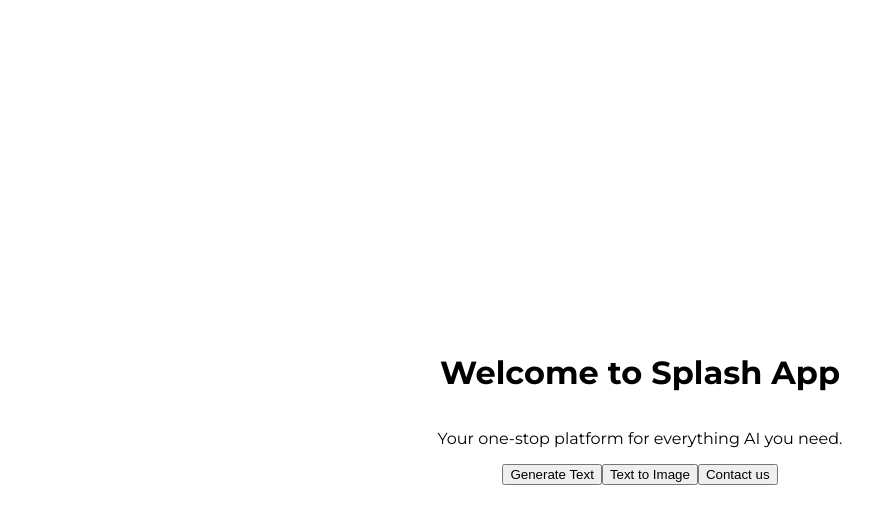
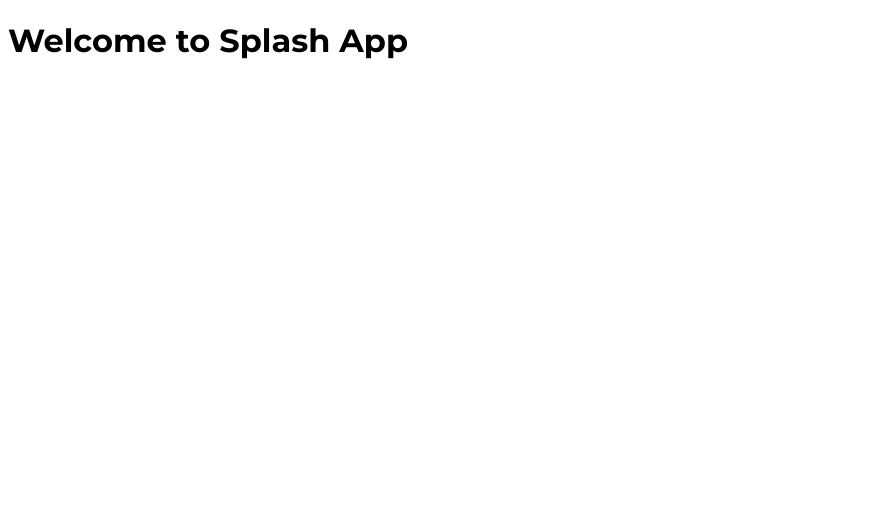
Before and after one commit to elmzouari/alx-project-0x03-setup, a Next.js app in the folder alx-project-0x03/: page / in a window 1280 px wide. Shown: the top 524 px of the page, without its empty margins (0-893 px from the left). Built offline with nearby package versions, Linux system fonts and the light colour scheme.

Commit message:
Update index.tsx

```diff
--- a/alx-project-0x03/pages/index.tsx
+++ b/alx-project-0x03/pages/index.tsx
@@ -1,23 +1,9 @@
-// pages/index.tsx
-import Button from "@/components/common/Button";
-import { useRouter } from "next/router";
-import { PageRouteProps } from "@/interface";
+const Home = () => {
+  return (
+   <div>
+    <h1> Welcome to Splash App </h1>
+   </div>
+  )
+}
 
-export default function Home() {
-  const router = useRouter();
-  const routeToNextPage = ({ pageRoute }: PageRouteProps) => {
-    router.push(pageRoute);
-  };
-
-  return (
-    <div className="min-h-screen bg-gray-100 flex flex-col justify-center items-center text-center">
-      <h1>Welcome to Splash App</h1>        {/* Exact match */}
-      <p>Your one-stop platform for everything AI you need.</p>
-      <div className="flex gap-6">
-        <Button action={() => routeToNextPage({ pageRoute: '/generate-text-ai' })} buttonLabel="Generate Text" buttonBackgroundColor="blue" />
-        <Button action={() => routeToNextPage({ pageRoute: '/text-to-image' })} buttonLabel="Text to Image" buttonBackgroundColor="green" />
-        <Button action={() => routeToNextPage({ pageRoute: '/counter-app' })} buttonLabel="Contact us" buttonBackgroundColor="orange" />
-      </div>
-    </div>
-  );
-}
+export default Home;
```
